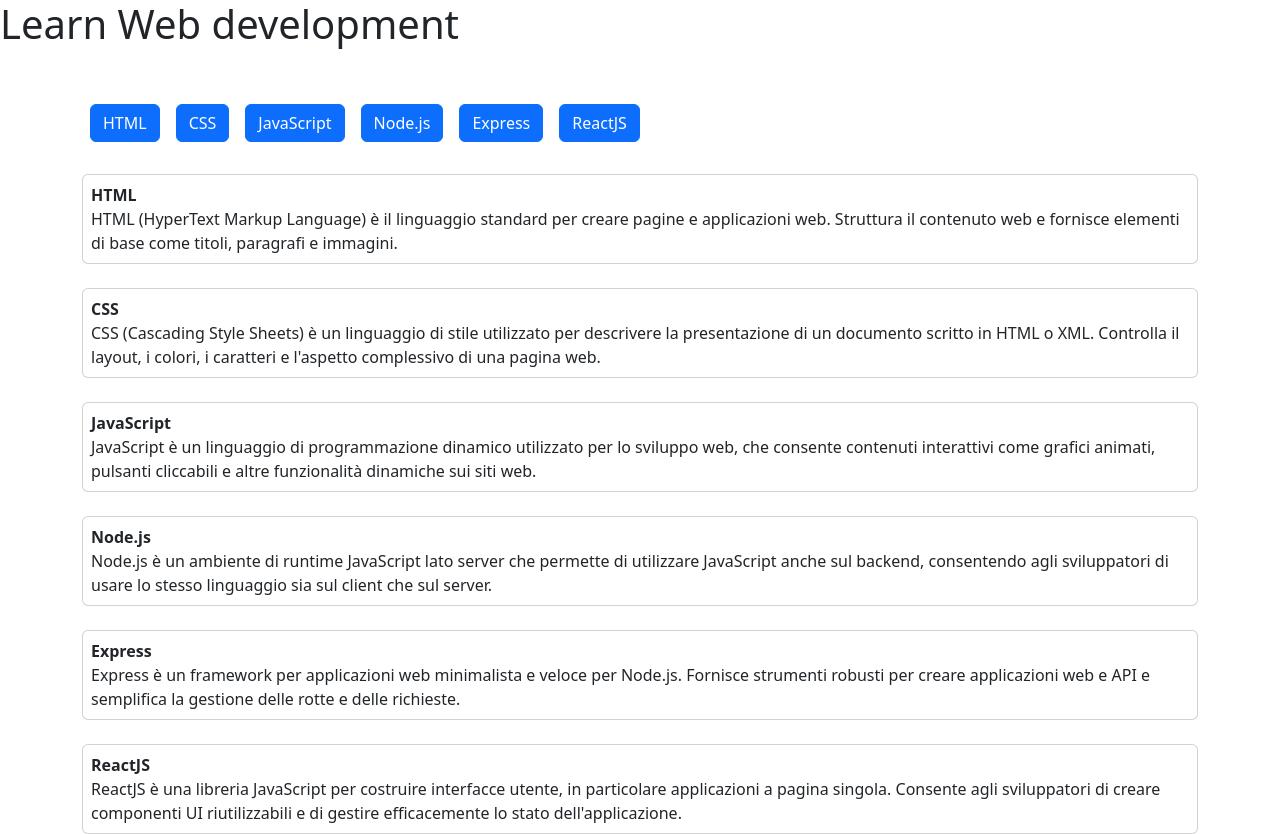
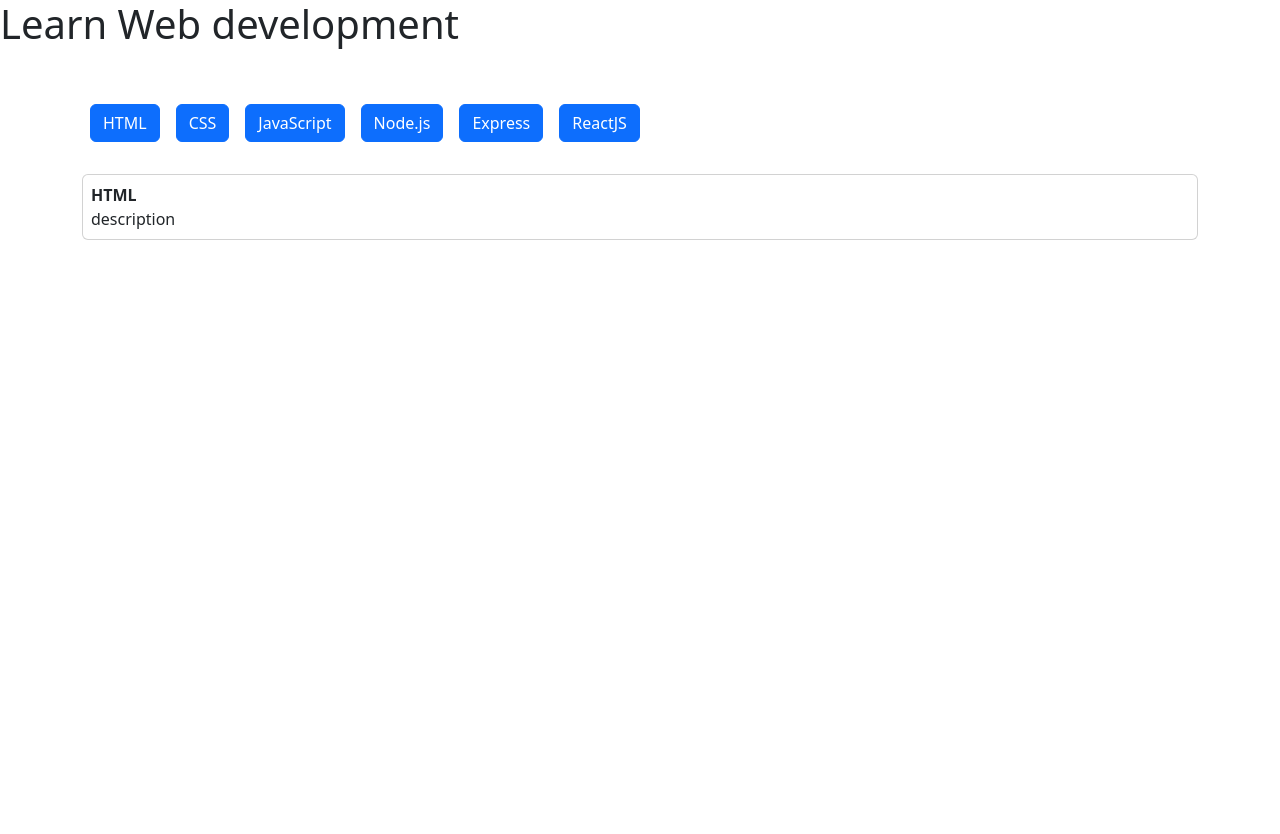
Before and after one commit to Marco-Bacci/react-use-state, a React (Vite) app: page / in a window 1280 px wide. After the commit the page ends 800 px from the top, so only its background shows below. Built offline with nearby package versions, Linux system fonts and the light colour scheme.

Commit message:
fix: cancel all components and do everything in Main

```diff
--- a/components/Cards.jsx
+++ /dev/null
@@ -1,19 +0,0 @@
-import languages from '../data/languages'
-
-const Cards = () => {
-  return (
-    <>
-      {languages.map((language) => {
-        const { id, title, description } = language;
-        return (
-          <div key={id} className="card mt-4 p-2">
-            <div className="title fw-bold">{title}</div>
-            <div className="description">{description}</div>
-          </div>
-        );
-      })}
-    </>
-  );
-};
-
-export default Cards;
--- a/components/Languages.jsx
+++ /dev/null
@@ -1,18 +0,0 @@
-import languages from '../data/languages'
-
-const Languages = () => {
-  return (
-    <>
-      {languages.map((language) => {
-        const { id, title } = language;
-        return (
-          <button key={id} type="button" className="btn btn-primary m-2">
-            {title}
-          </button>
-        );
-      })}
-    </>
-  );
-};
-
-export default Languages;
--- a/components/Main.jsx
+++ b/components/Main.jsx
@@ -1,13 +1,23 @@
-
-import Languages from "./Languages";
-import Cards from "./Cards";
+import { useState } from "react";
+import languages from "../data/languages";
 const Main = () => {
+  const [currentInex, setCurrentIndex] = useState(0);
   return (
     <>
       <h1 className="mb-5">Learn Web development</h1>
       <div className="container">
-        <Languages></Languages>
-        <Cards></Cards>
+        {languages.map((language) => {
+          const { id, title } = language;
+          return (
+            <button key={id} type="button" className="btn btn-primary m-2">
+              {title}
+            </button>
+          );
+        })}
+        <div className="card mt-4 p-2">
+          <div className="title fw-bold">HTML</div>
+          <div className="description">description</div>
+        </div>
       </div>
     </>
   );
--- a/src/App.jsx
+++ b/src/App.jsx
@@ -1,8 +1,6 @@
 import Main from '../components/Main'
 import { useState } from 'react'
 function App() {
-  const [count, setCount] = useState(0)
-  // const [count, setCount] = useState(0)
 
   return (
     <>
```
